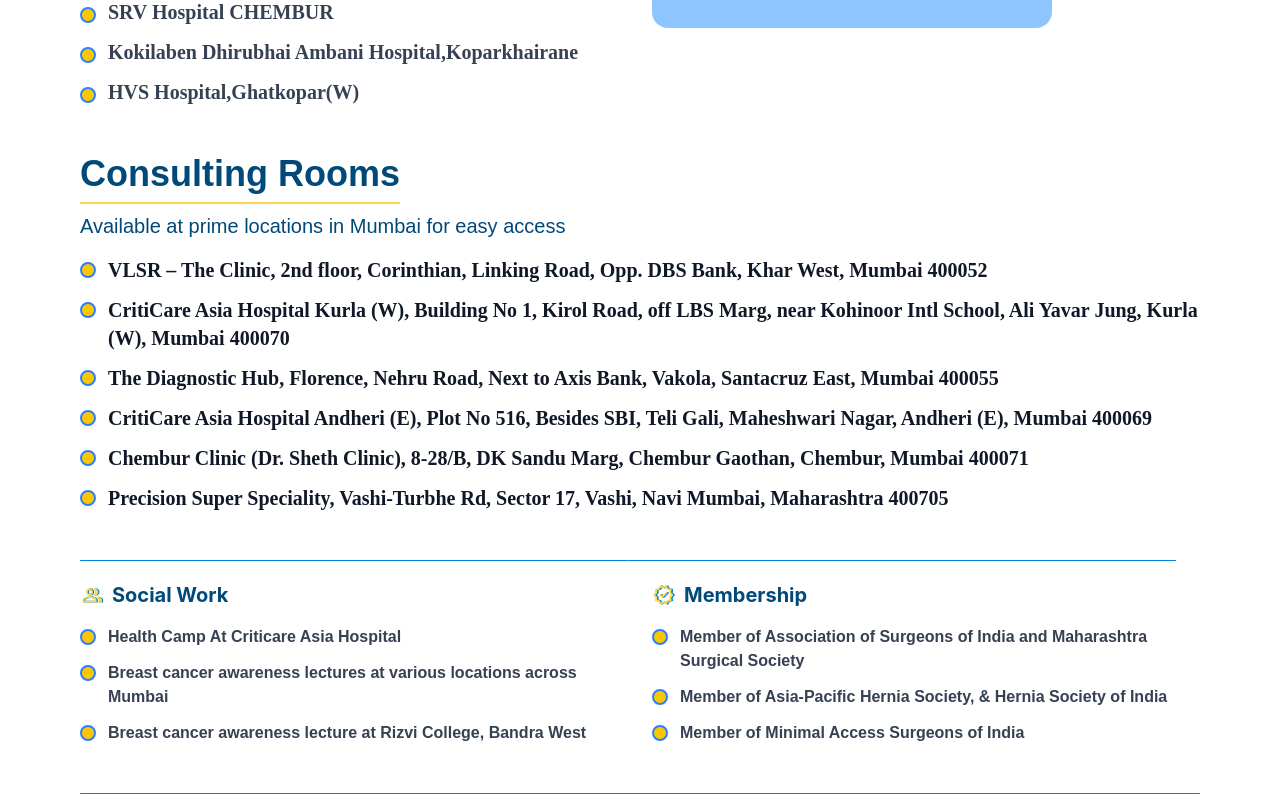
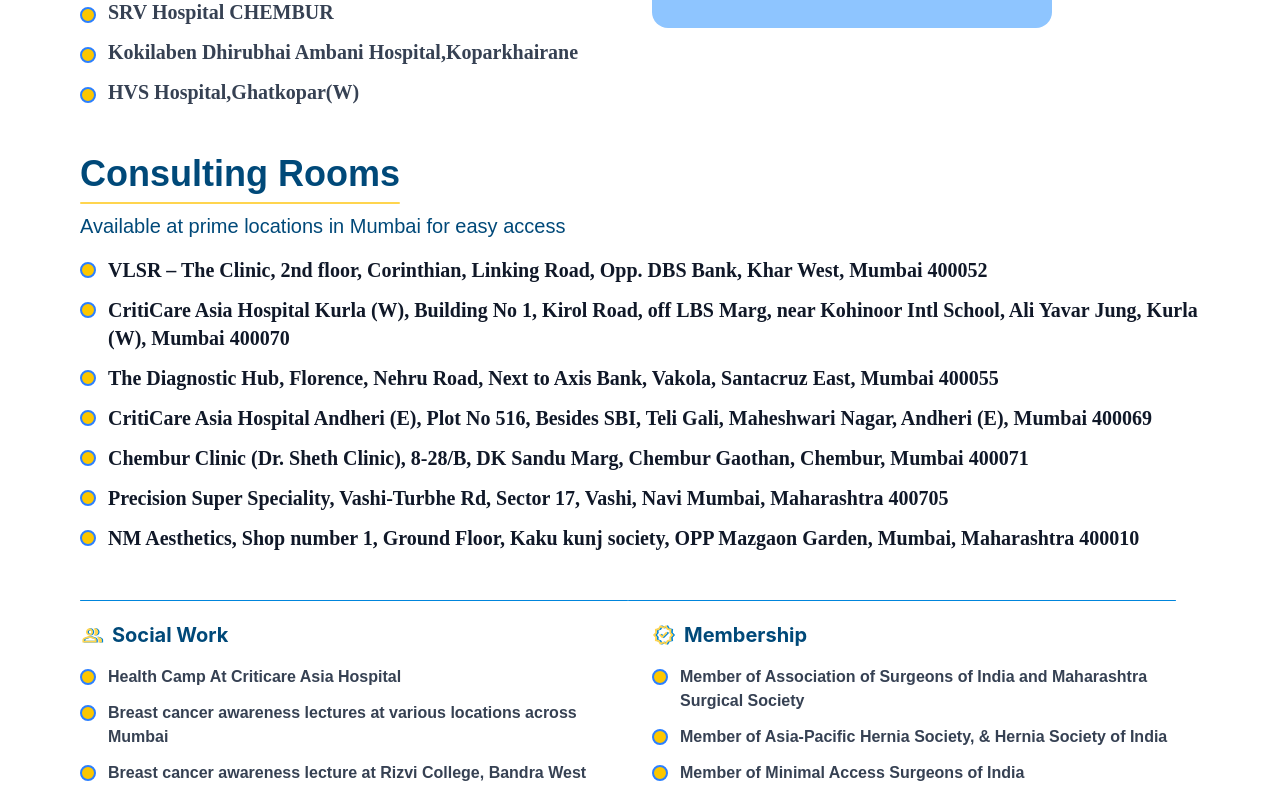
Before and after one commit to abdulahadkhan-10/dr.shaziya, a Next.js app: page / in a window 1280 px wide. Shown: the part 1557-2354 px from the top of the page. Built offline with nearby package versions, Linux system fonts and the light colour scheme.

Commit message:
update page.js

```diff
--- a/src/app/page.js
+++ b/src/app/page.js
@@ -59,7 +59,7 @@
                 className="text-blue-500 font-semibold text-xl mb-4 tracking-widest md:text-left"
                 // style={{ fontFamily: "Times New Roman, serif" }}
               >
-                Diploma in Hernia Surgery Essentials <br />
+                DIPLOMA in HERNIA SURGERY Essentials <br />
                 (By Asia Pacific Hernia Society & The Royal College of Surgeons
                 of Edinburgh)
               </p>
@@ -296,6 +296,7 @@
 
     "Chembur Clinic (Dr. Sheth Clinic), 8-28/B, DK Sandu Marg, Chembur Gaothan, Chembur, Mumbai 400071",
     "Precision Super Speciality, Vashi-Turbhe Rd, Sector 17, Vashi, Navi Mumbai, Maharashtra 400705",
+    "NM Aesthetics, Shop number 1, Ground Floor, Kaku kunj society, OPP Mazgaon Garden, Mumbai, Maharashtra 400010",
   ].map((room) => (
     <li
       key={room}
```
